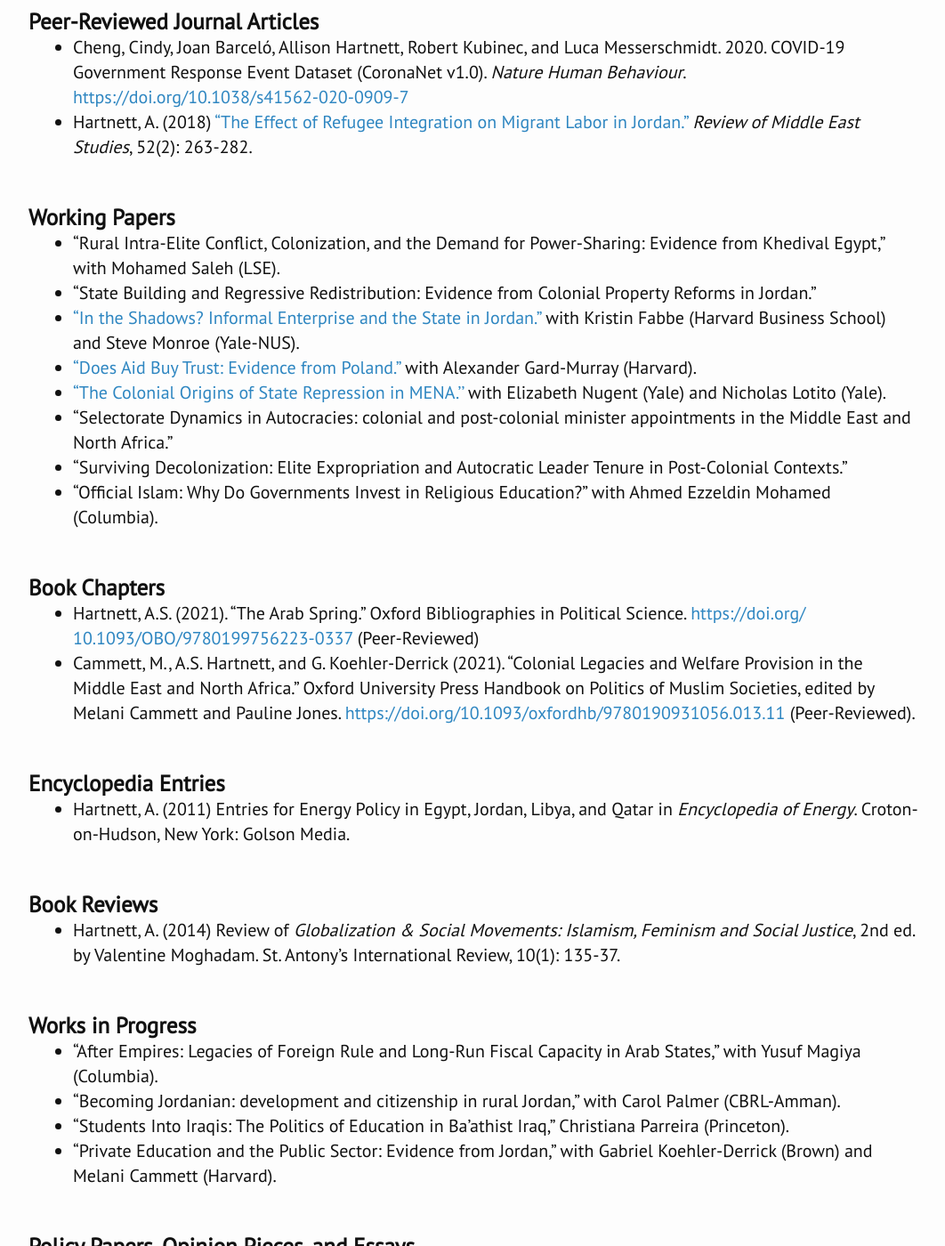
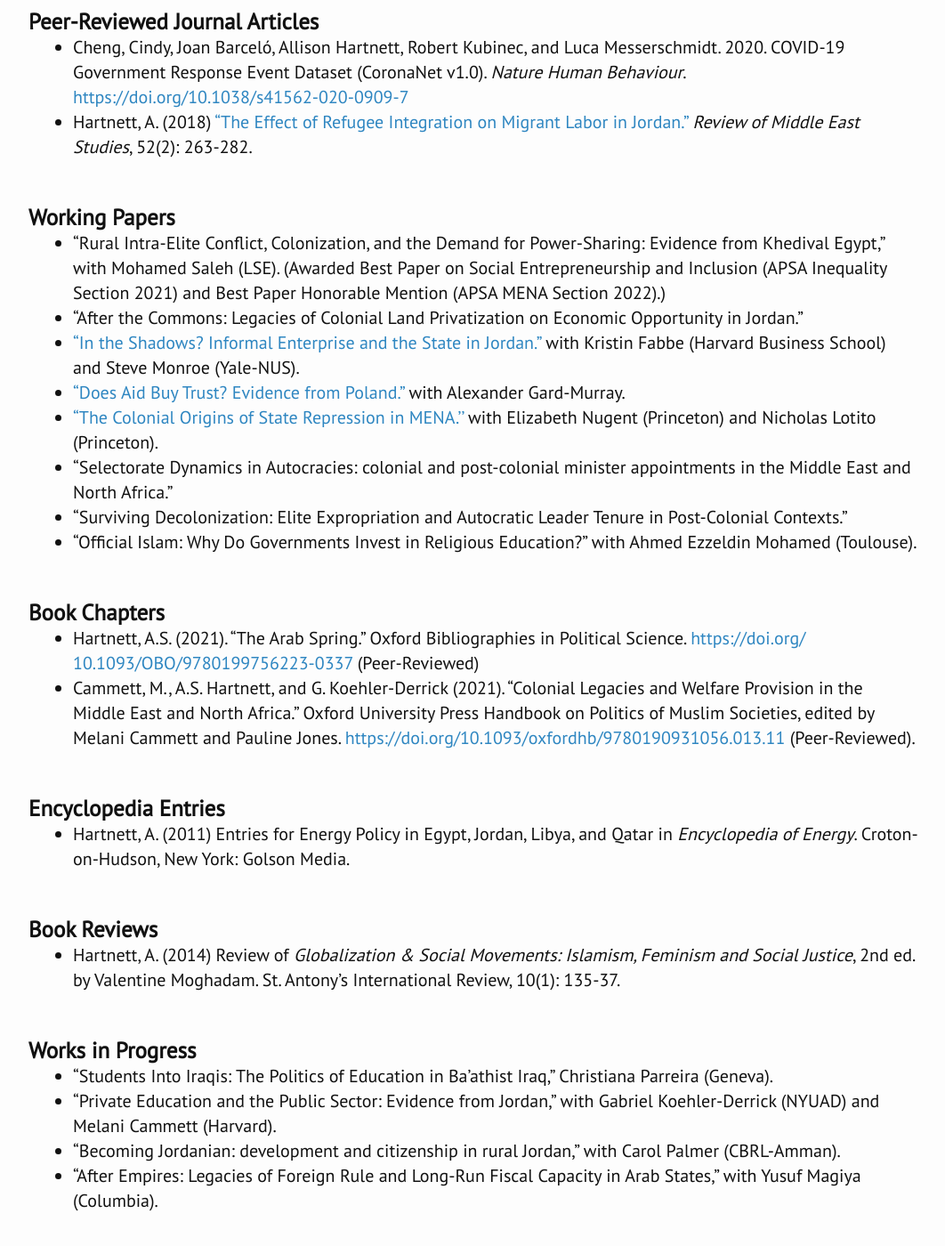
Before and after one commit to ashartnett/ashartnett.github.io, a Jekyll site: the page built from markdowns/2research.md, in a window 1280 px wide and 1400 px high, scrolled down 275 px. Shown: the whole window at 89% size, without its empty margins (108-1170 px from the left). Built offline with Jekyll 4.4.1, drawn with Linux system fonts in a browser that asks for light colours.

Commit message:
Update 2research.md

```diff
--- a/markdowns/2research.md
+++ b/markdowns/2research.md
@@ -9,20 +9,18 @@ permalink: /research/
  - _Regressive Redistribution: The Politics of Inequality in Post-Colonial Autocracies_ (In progress)
 
 ### Peer-Reviewed Journal Articles
-
  - Cheng, Cindy, Joan Barceló, Allison Hartnett, Robert Kubinec, and Luca Messerschmidt. 2020. COVID-19 Government Response Event Dataset (CoronaNet v1.0). _Nature Human Behaviour_. [https://doi.org/10.1038/s41562-020-0909-7](https://doi.org/10.1038/s41562-020-0909-7)
  - Hartnett, A. (2018) ["The Effect of Refugee Integration on Migrant Labor in Jordan."](https://www.cambridge.org/core/journals/review-of-middle-east-studies/article/effect-of-refugee-integration-on-migrant-labor-in-jordan/95541D86AA4B631E4F6DD5B4DB021B54/share/609691b425c4ee242e3f2ce060e5f21b1d5b430f#) _Review of Middle East Studies_, 52(2): 263-282.
 
 ### Working Papers
- - “Rural Intra-Elite Conflict, Colonization, and the Demand for Power-Sharing: Evidence from Khedival Egypt,” with Mohamed
-Saleh (LSE).
- - “State Building and Regressive Redistribution: Evidence from Colonial Property Reforms in Jordan.”
+ - “Rural Intra-Elite Conflict, Colonization, and the Demand for Power-Sharing: Evidence from Khedival Egypt,” with Mohamed Saleh (LSE). (Awarded Best Paper on Social Entrepreneurship and Inclusion (APSA Inequality Section 2021) and Best Paper Honorable Mention (APSA MENA Section 2022).)
+ - “After the Commons: Legacies of Colonial Land Privatization on Economic Opportunity in Jordan.”
  - ["In the Shadows? Informal Enterprise and the State in Jordan."](https://www.hbs.edu/faculty/Pages/item.aspx?num=55770) with Kristin Fabbe (Harvard Business School) and Steve Monroe (Yale-NUS).
- - ["Does Aid Buy Trust: Evidence from Poland."](https://papers.ssrn.com/sol3/papers.cfm?abstract_id=3325608) with Alexander Gard-Murray (Harvard).
- - ["The Colonial Origins of State Repression in MENA.''](https://ssrn.com/abstract=3239093) with Elizabeth Nugent (Yale) and Nicholas Lotito (Yale).
+ - ["Does Aid Buy Trust? Evidence from Poland."](https://papers.ssrn.com/sol3/papers.cfm?abstract_id=3325608) with Alexander Gard-Murray.
+ - ["The Colonial Origins of State Repression in MENA.''](https://ssrn.com/abstract=3239093) with Elizabeth Nugent (Princeton) and Nicholas Lotito (Princeton).
  - "Selectorate Dynamics in Autocracies: colonial and post-colonial minister appointments in the Middle East and North Africa."
  - "Surviving Decolonization: Elite Expropriation and Autocratic Leader Tenure in Post-Colonial Contexts."
- - "Official Islam: Why Do Governments Invest in Religious Education?" with Ahmed Ezzeldin Mohamed (Columbia).
+ - "Official Islam: Why Do Governments Invest in Religious Education?" with Ahmed Ezzeldin Mohamed (Toulouse).
 
 ### Book Chapters
 - Hartnett, A.S. (2021). “The Arab Spring.” Oxford Bibliographies in Political Science. [https://doi.org/
@@ -36,11 +34,11 @@ Saleh (LSE).
  - Hartnett, A. (2014) Review of _Globalization & Social Movements: Islamism, Feminism and Social Justice_, 2nd ed. by Valentine Moghadam. St. Antony's International Review, 10(1): 135-37.
 
 ### Works in Progress
+ - “Students Into Iraqis: The Politics of Education in Ba’athist Iraq,” Christiana Parreira (Geneva).
+ - “Private Education and the Public Sector: Evidence from Jordan,” with Gabriel Koehler-Derrick (NYUAD)
+and Melani Cammett (Harvard).
+ - "Becoming Jordanian: development and citizenship in rural Jordan," with Carol Palmer (CBRL-Amman).
  - "After Empires: Legacies of Foreign Rule and Long-Run Fiscal Capacity in Arab States," with Yusuf Magiya (Columbia).
- - "Becoming Jordanian: development and citizenship in rural Jordan," with Carol Palmer (CBRL-Amman).
- - “Students Into Iraqis: The Politics of Education in Ba’athist Iraq,” Christiana Parreira (Princeton).
- - “Private Education and the Public Sector: Evidence from Jordan,” with Gabriel Koehler-Derrick (Brown)
-and Melani Cammett (Harvard).
 
 ### Policy Papers, Opinion Pieces, and Essays
  - Allison Spencer Hartnett, Ezzeldeen al-Natour, Laith al-Ajlouni. ["Drastic Measures: Coercive Enforcement and Economic Effects of Pandemic Suppression in Jordan,"](https://pomeps.org/drastic-measures-coercive-enforcement-and-economic-effects-of-pandemic-suppression-in-jordan) POMEPS Collection: The COVID-19 Pandemic in North Africa and the Middle East, April, 2020.
```
